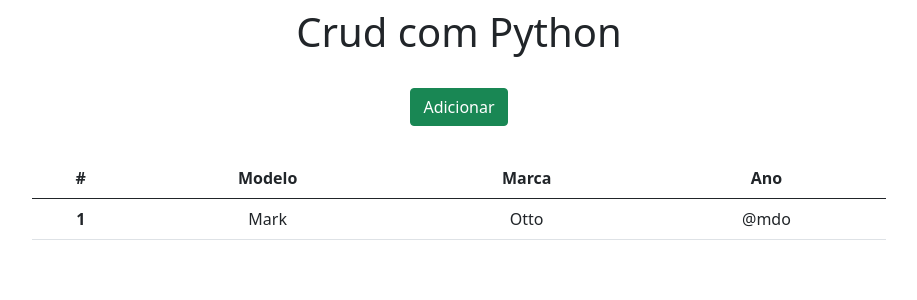
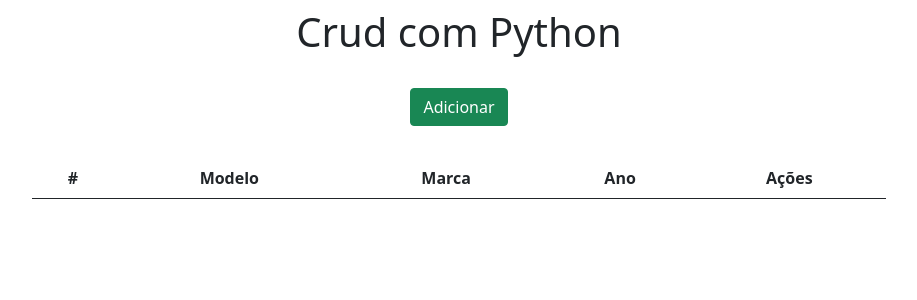
Before and after one commit to Brunoliy/CRUDcomPython, a Django app: page / in a window 1280 px wide. Shown: the top 300 px of the page, without its empty margins (181-1098 px from the left). Run offline with Django 5.2, Linux system fonts and the light colour scheme; lists and menus that the app fills with data are empty.

Commit message:
Update index.html

```diff
--- a/app/templates/index.html
+++ b/app/templates/index.html
@@ -25,16 +25,25 @@
           <th scope="col">Modelo</th>
           <th scope="col">Marca</th>
           <th scope="col">Ano</th>
+          <th scope="col">Ações</th>
         </tr>
       </thead>
       <tbody>
-        <tr>
-          <th scope="row">1</th>
-          <td>Mark</td>
-          <td>Otto</td>
-          <td>@mdo</td>
+      {%for dbs in db %}
+      <tr>
+          <th>{{dbs.id}}</th>
+          <td>{{dbs.modelo}}</td>
+          <td>{{dbs.marca}}</td>
+          <td>{{dbs.ano}}</td>
+          <td>
+              <a href="/view/{{dbs.id}}" class="btn btn-dark">Visualizar</a>
+              <a href="" class="btn btn-primary">Editar</a>
+              <a href="" class="btn btn-danger">Deletar</a>
+          </td>
         </tr>
-        <tr>
+      {% endfor %}
+
+      </tbody>
     </table>
     </div>
 
```
